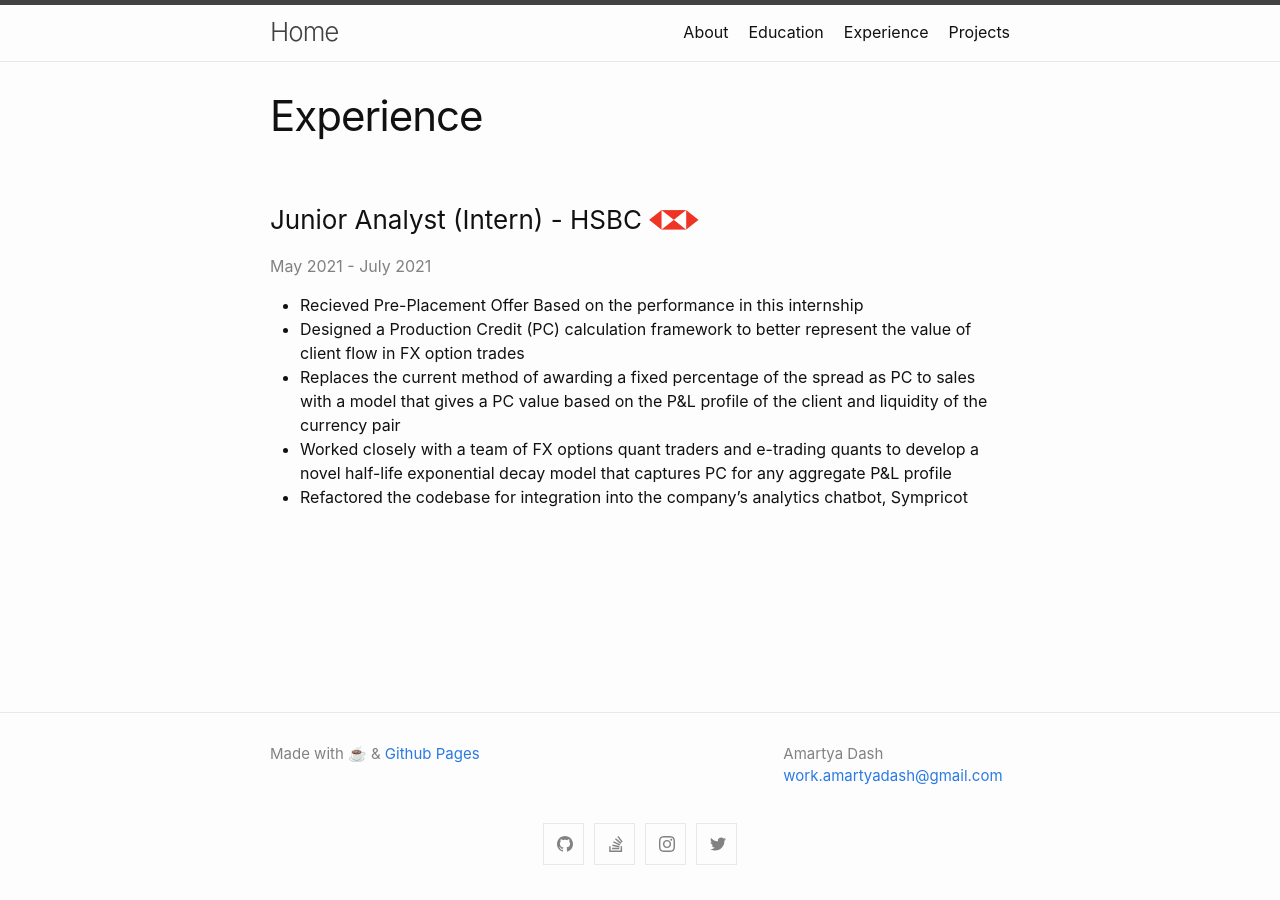
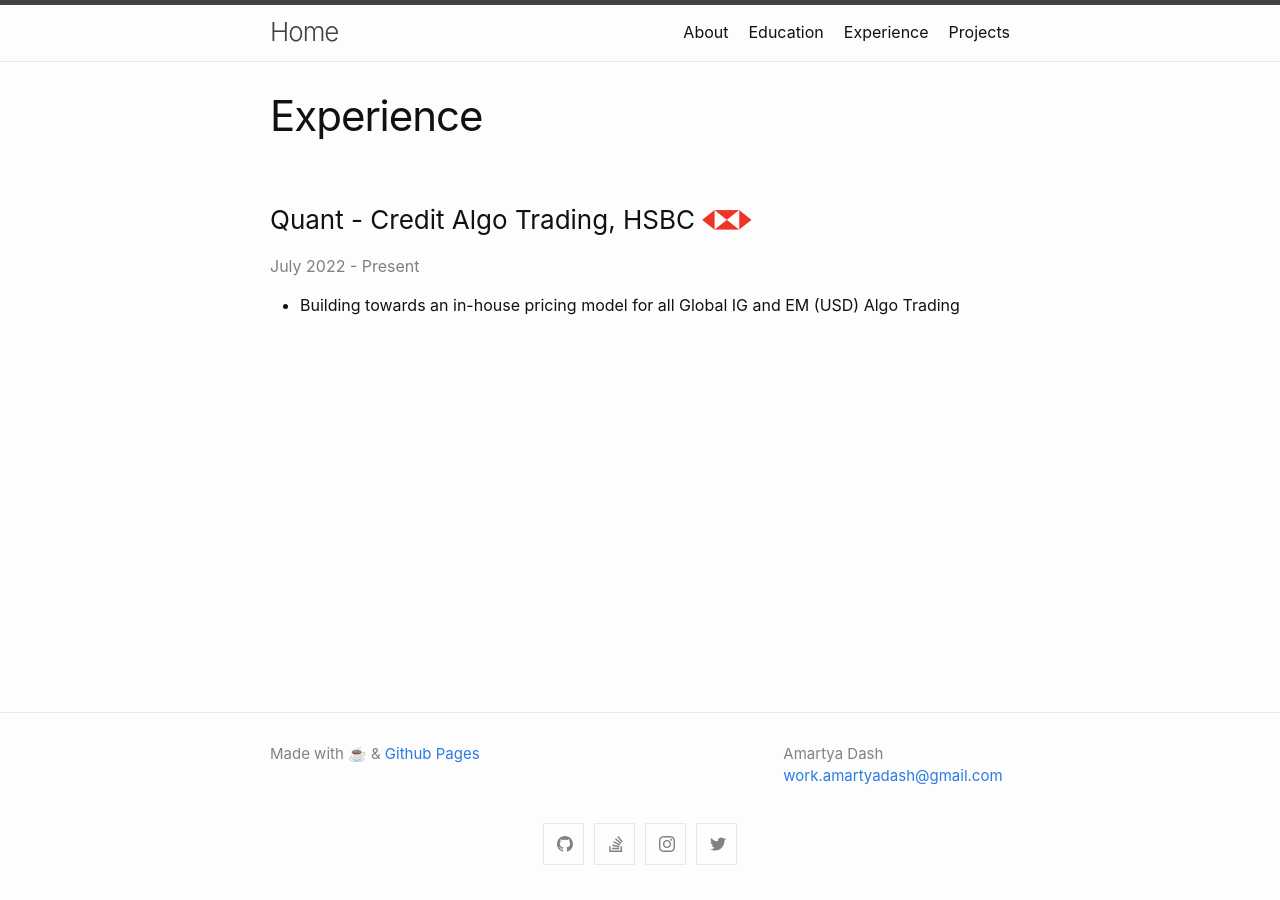
Before and after one commit to amartyadash/amartyadash.github.io, a Jekyll site: the page built from experience.md, in a window 1280 px wide. Built offline with Jekyll 4.4.1, drawn with Linux system fonts in a browser that asks for light colours.

Commit message:
Update experience.md

```diff
--- a/experience.md
+++ b/experience.md
@@ -3,12 +3,8 @@
 title: Experience
 permalink: /experience/
 ---
-### Junior Analyst (Intern) - HSBC <img src="../images/hsbc.png" alt="hsbc logo" width="50" height="25"/>
-<span style="color:gray">May 2021 - July 2021 </span>
+### Quant - Credit Algo Trading, HSBC <img src="../images/hsbc.png" alt="hsbc logo" width="50" height="25"/>
+<span style="color:gray">July 2022 - Present</span>
 
 
-* Recieved Pre-Placement Offer Based on the performance in this internship
-* Designed a Production Credit (PC) calculation framework to better represent the value of client flow in FX option trades
-* Replaces the current method of awarding a fixed percentage of the spread as PC to sales with a model that gives a PC value based on the P&L profile of the client and liquidity of the currency pair
-* Worked closely with a team of FX options quant traders and e-trading quants to develop a novel half-life exponential decay model that captures PC for any aggregate P&L profile
-* Refactored the codebase for integration into the company’s analytics chatbot, Sympricot
+* Building towards an in-house pricing model for all Global IG and EM (USD) Algo Trading
```
